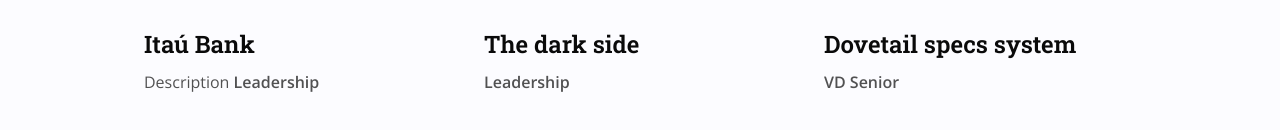
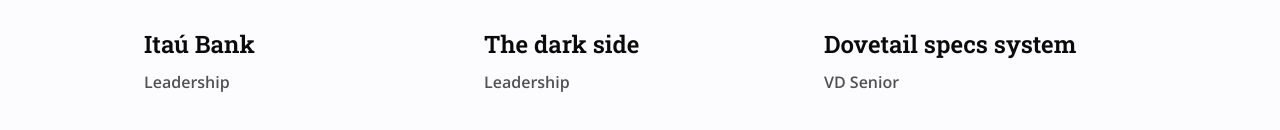
Before and after one commit to mrwildok/danielcd.github.io, a plain HTML site: page portfolio.html in a window 1280 px wide. Shown: the part 694-824 px from the top of the page. Drawn offline with nearby package versions, Linux system fonts and the light colour scheme.

Commit message:
Deleting content

```diff
--- a/portfolio.html
+++ b/portfolio.html
@@ -43,7 +43,7 @@
           <a href="itau.html"></a>
           <label>2019</label>
           <h6>Itaú Bank</h6>
-          <p>Description <span>Leadership</span></p>
+          <p><span>Leadership</span></p>
         </li>
         <li class="project-2">
           <a href="TDS.html"></a>
```
